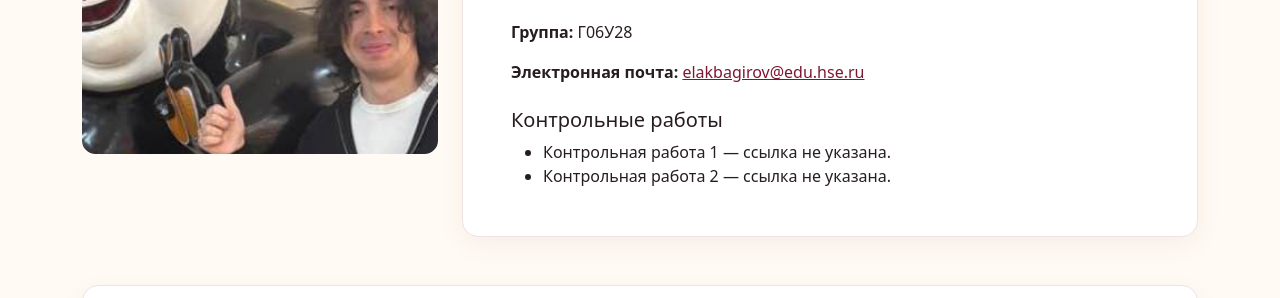
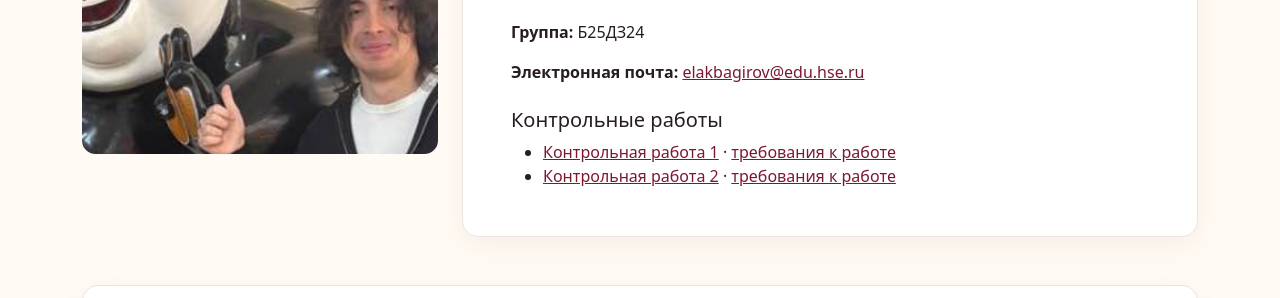
Before and after one commit to okadomak-a11y/-, a plain HTML site: page pages/student.html in a window 1280 px wide. Shown: the part 437-735 px from the top of the page. Drawn offline with nearby package versions, Linux system fonts and the light colour scheme.

Commit message:
Update student.html

```diff
--- a/pages/student.html
+++ b/pages/student.html
@@ -37,12 +37,18 @@
         <article class="content-card p-4 p-lg-5">
           <p class="eyebrow">Автор учебного проекта</p>
           <h2 class="section-heading">Багиров Эльнур</h2>
-          <p><strong>Группа:</strong> Г06У28</p>
+          <p><strong>Группа:</strong> Б25ДЗ24</p>
           <p><strong>Электронная почта:</strong> <a href="mailto:elakbagirov@edu.hse.ru">elakbagirov@edu.hse.ru</a></p>
           <h3 class="h5 mt-4">Контрольные работы</h3>
           <ul class="mb-0">
-            <li>Контрольная работа 1 — ссылка не указана.</li>
-            <li>Контрольная работа 2 — ссылка не указана.</li>
+            <li>
+              <a href="https://okadomak-a11y.github.io/-1-/index.html" target="_blank" rel="noopener">Контрольная работа 1</a>
+              · <a href="https://github.com/vmarshirov/g06u28/tree/main/task_01" target="_blank" rel="noopener">требования к работе</a>
+            </li>
+            <li>
+              <a href="https://okadomak-a11y.github.io/-/" target="_blank" rel="noopener">Контрольная работа 2</a>
+              · <a href="https://github.com/vmarshirov/g06u28/blob/main/task_02/ReadMe.md" target="_blank" rel="noopener">требования к работе</a>
+            </li>
           </ul>
         </article>
       </div>
```
